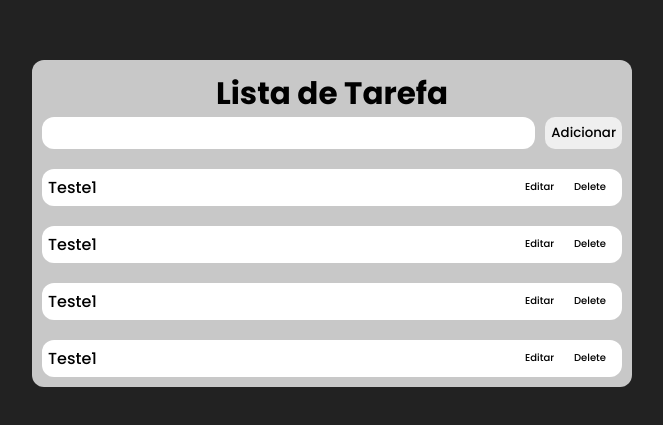
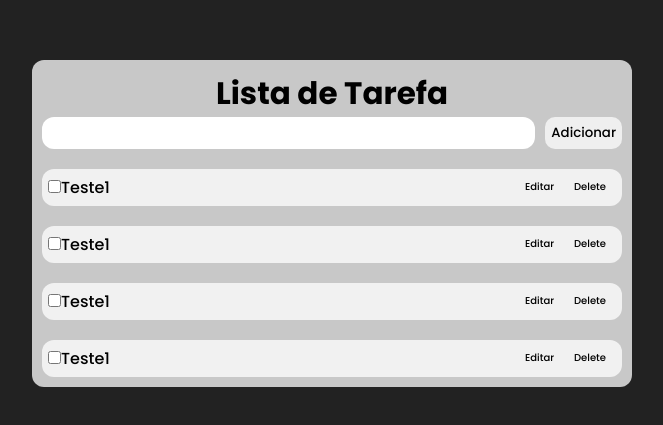
Before and after one commit to claytonfortunato/FullStack-todoList, a React (Vite) app in the folder client/: page / in a window 1280 px wide. Shown: the part 177-602 px from the top of the page, without its empty margins (308-971 px from the left). Built offline with nearby package versions, Linux system fonts and the light colour scheme.

Commit message:
feat: checkbox completed

```diff
--- a/client/src/components/Task/index.tsx
+++ b/client/src/components/Task/index.tsx
@@ -4,6 +4,7 @@ export const Task = () => {
   return (
     <C.Container>
       <C.Wrapper>
+        <input type="checkbox" />
         <C.Description>Teste1</C.Description>
       </C.Wrapper>
       <C.Content>
--- a/client/src/components/Task/styles.ts
+++ b/client/src/components/Task/styles.ts
@@ -5,7 +5,7 @@ export const Container = styled.div`
   display: flex;
   justify-content: space-between;
   align-items: center;
-  background: #fff;
+  background: rgba(255, 255, 255, 0.75);
   padding: 6px;
   border-radius: 12px;
   transition: all 0.3s ease-in;
--- a/client/src/components/TaskInput/index.tsx
+++ b/client/src/components/TaskInput/index.tsx
@@ -1,6 +1,10 @@
+import { useState, useEffect } from "react";
+
 import * as C from "./styles";
 
 export const TaskInput = () => {
+  const [task, setTask] = useState();
+
   return (
     <C.Container>
       <C.Input type="text" />
```
